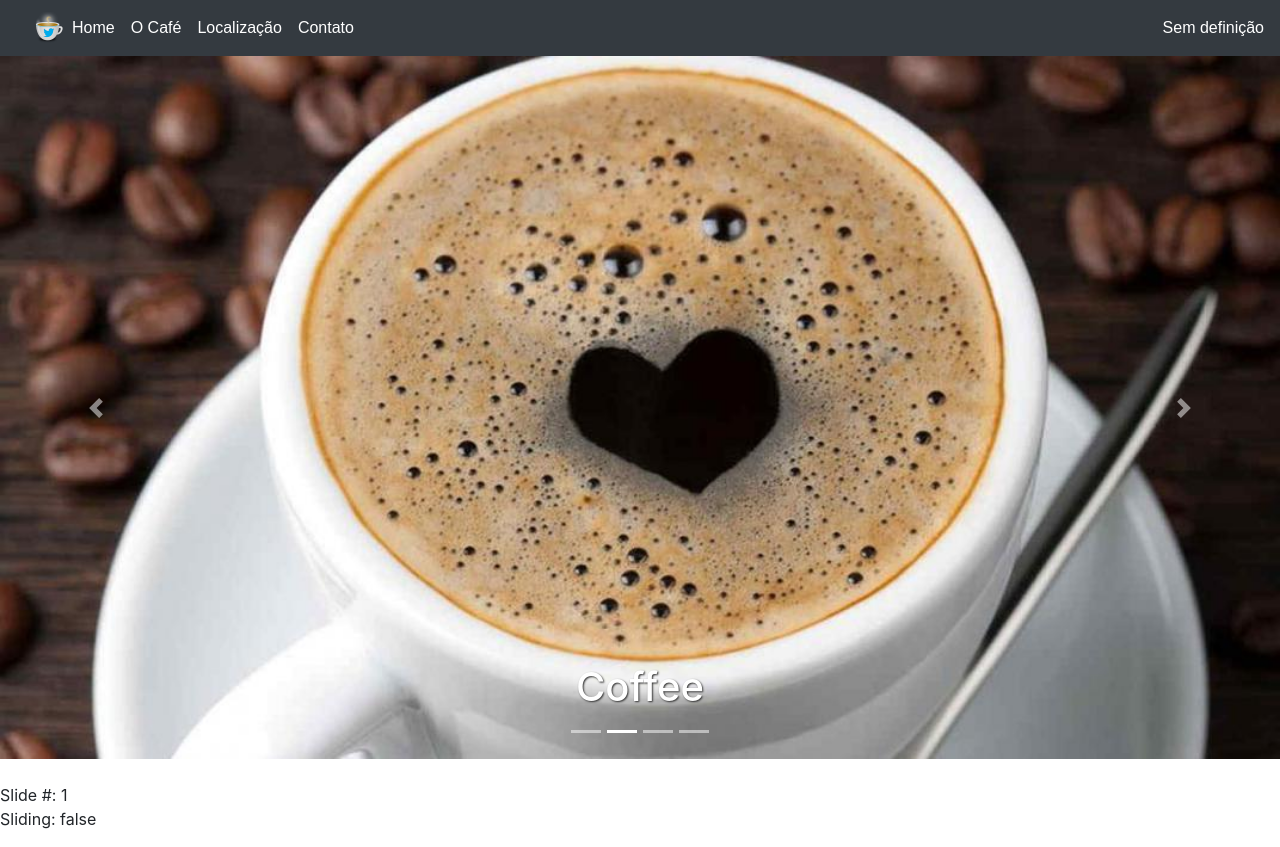
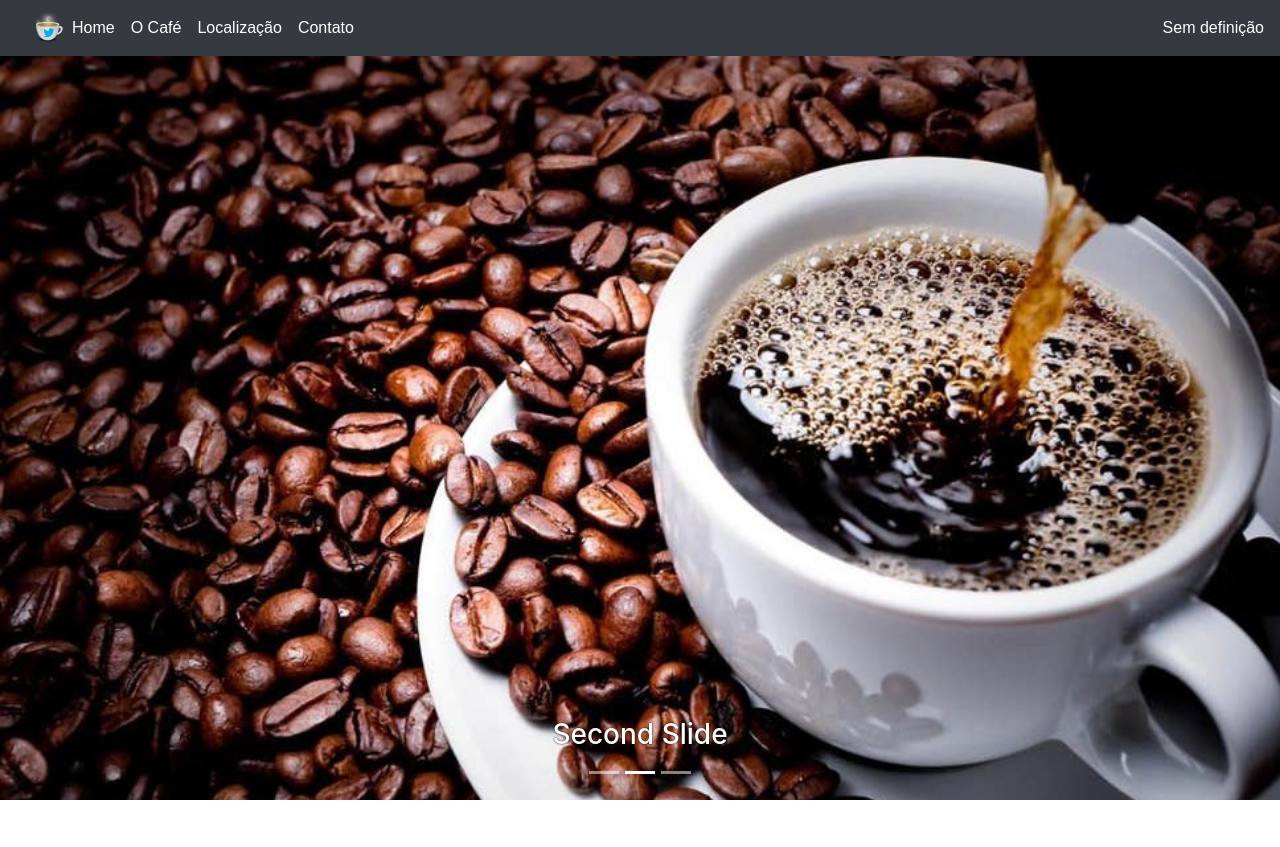
Before and after one commit to fabriciocovalesci/Projeto-Integrador, a Vue app in the folder frontend/: page /#/ in a window 1280 px wide. After the commit the page ends 800 px from the top, so only its background shows below. Built offline with nearby package versions, Linux system fonts and the light colour scheme; a web font is replaced by a local one.

Commit message:
Modificado carrousel

```diff
--- a/frontend/src/components/Cafe.vue
+++ b/frontend/src/components/Cafe.vue
@@ -1,72 +1,33 @@
 <template>
   <div>
     <b-carousel
-      id="carousel-1"
-      v-model="slide"
+      id="carousel-fade"
+      style="text-shadow: 0px 0px 2px #000"
+      fade
       :interval="4000"
-      controls
       indicators
-      background="#ababab"
-      img-width="100%"
-      img-height="400"
-      style="text-shadow: 1px 1px 2px #333;"
-      @sliding-start="onSlideStart"
-      @sliding-end="onSlideEnd"
     >
-      <!-- Text slides with image -->
       <b-carousel-slide
+        class="foto"
         caption="First slide"
-        text="Nulla vitae elit libero, a pharetra augue mollis interdum."
         :img-src="require('@/assets/cafe2.jpg')"
       ></b-carousel-slide>
-
-      <!-- Slides with custom text -->
-      <b-carousel-slide :img-src="require('@/assets/cafe5.jpg')">
-        <h1>Coffee</h1>
-      </b-carousel-slide>
-
-      <!-- Slides with image only -->
       <b-carousel-slide
-        :img-src="require('@/assets/cafe2.jpg')"
+        class="foto"
+        caption="Second Slide"
+        :img-src="require('@/assets/cafe4.jpg')"
       ></b-carousel-slide>
-
-      <!-- Slides with img slot -->
-      <!-- Note the classes .d-block and .img-fluid to prevent browser default image alignment -->
-      <b-carousel-slide>
-        <template v-slot:img>
-          <img
-            class="foto"
-            :src="require('@/assets/cafe2.jpg')"
-            alt="image slot"
-          />
-        </template>
-      </b-carousel-slide>
+      <b-carousel-slide
+        class="foto"
+        caption="Third Slide"
+        :img-src="require('@/assets/cafe5.jpg')"
+      ></b-carousel-slide>
     </b-carousel>
-
-    <p class="mt-4">
-      Slide #: {{ slide }}<br />
-      Sliding: {{ sliding }}
-    </p>
   </div>
 </template>
 
 <script>
-export default {
-  data() {
-    return {
-      slide: 0,
-      sliding: null
-    };
-  },
-  methods: {
-    onSlideStart(slide) {
-      this.sliding = true;
-    },
-    onSlideEnd(slide) {
-      this.sliding = false;
-    }
-  }
-};
+export default {};
 </script>
 
 <style scoped>
@@ -74,6 +35,6 @@ export default {
   width: 100%;
   object-fit: cover;
   object-position: 0 80%;
-  height: 350px;
+  height: calc(100vh - 56px);
 }
 </style>
```
